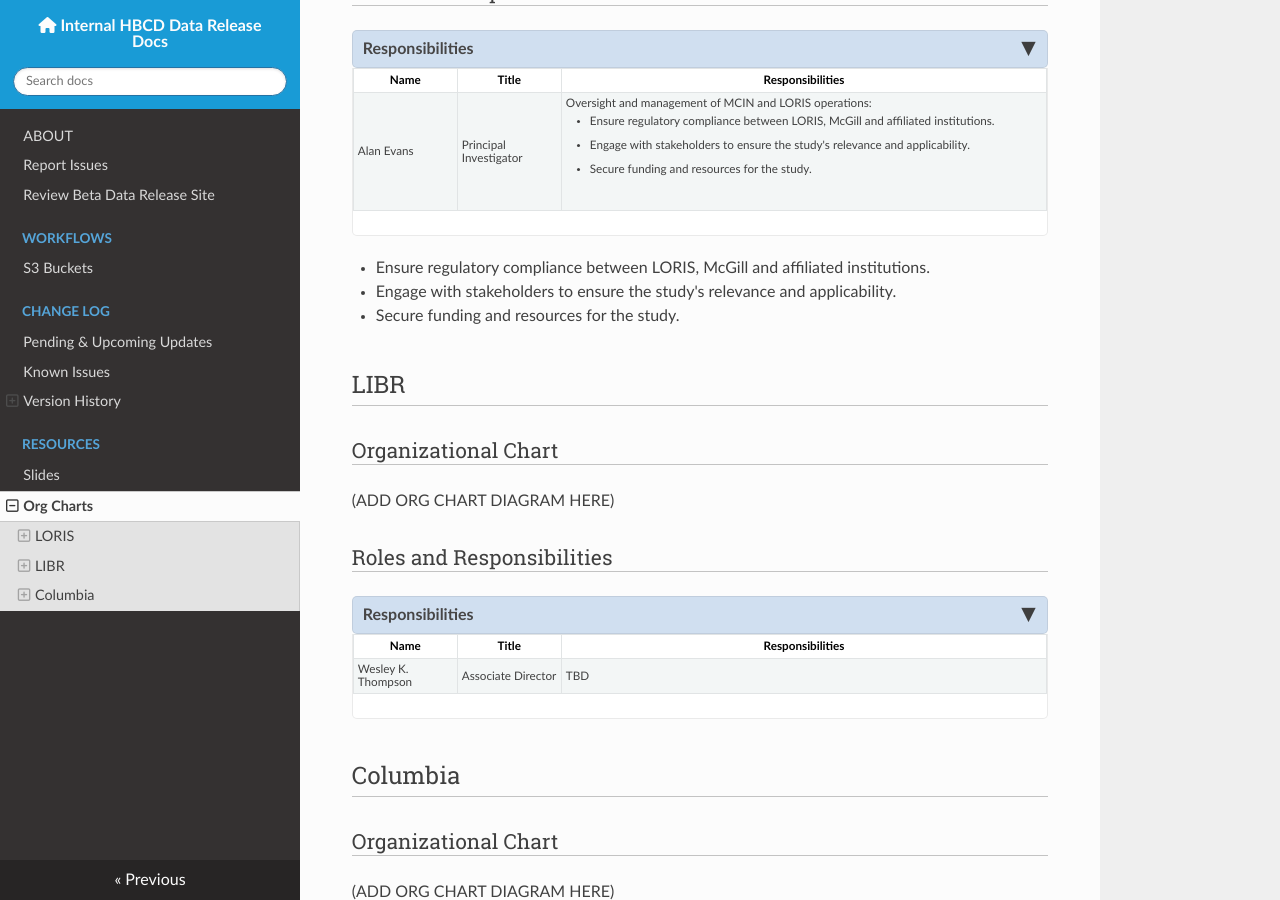
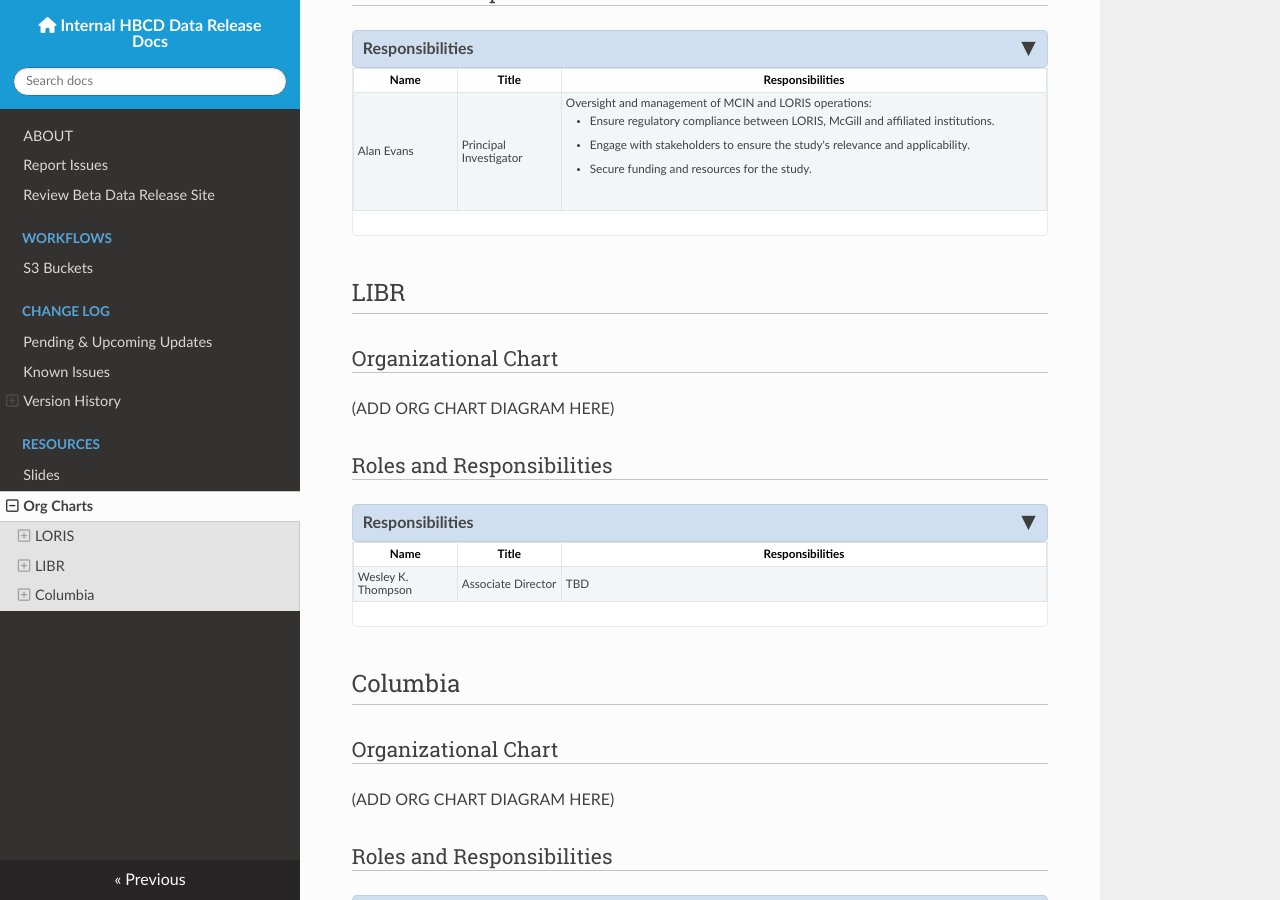
Before and after one commit to DCAN-Labs/hbcd-docs-internal, an MkDocs documentation site: the page built from docs/orgcharts.md, in a window 1280 px wide and 900 px high, scrolled down 1211 px. Built offline with MkDocs 1.6.1, drawn with Linux system fonts in a browser that asks for light colours; nearby versions of some CDN libraries.

Commit message:
remove extra text

```diff
--- a/docs/orgcharts.md
+++ b/docs/orgcharts.md
@@ -78,11 +78,6 @@ flowchart TB
 </table>
 </div>
 
-- Ensure regulatory compliance between LORIS, McGill and affiliated institutions.
-- Engage with stakeholders to ensure the study's relevance and applicability.
-- Secure funding and resources for the study.
-
-
 ## LIBR
 ### Organizational Chart
 (ADD ORG CHART DIAGRAM HERE)
```
